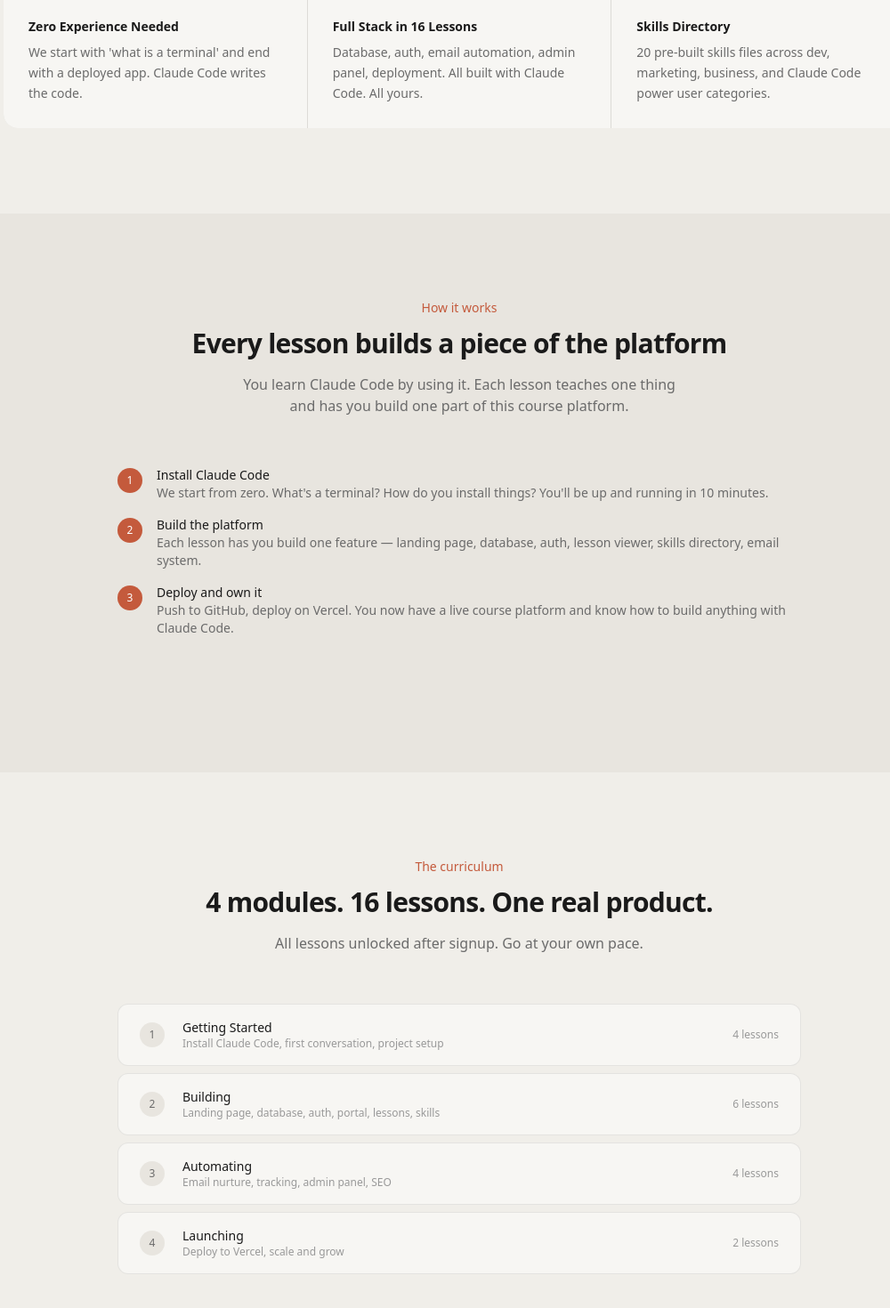
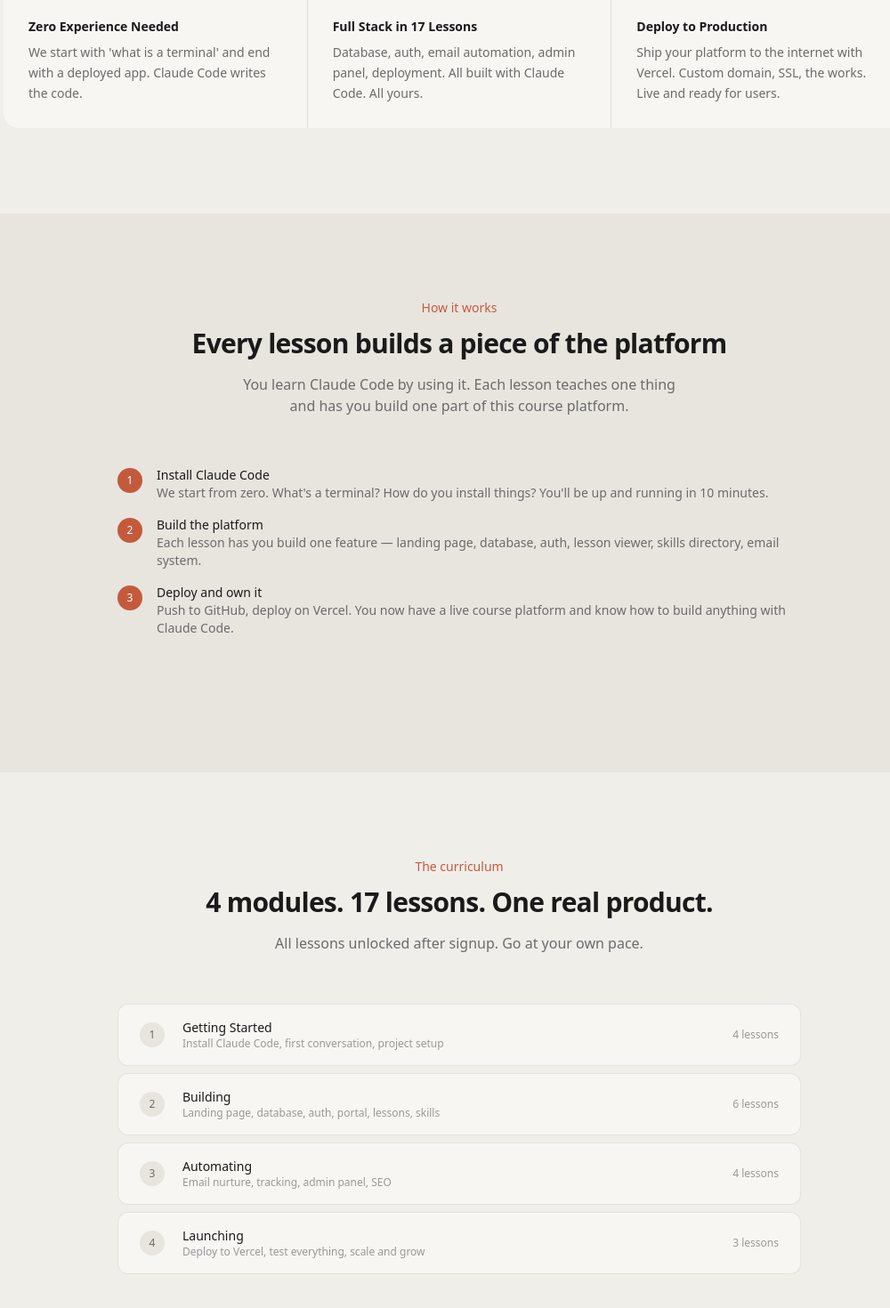
Before and after one commit to ethanplusai/claudecourse, a Next.js app: page / in a window 1280 px wide. Shown: the part 1200-2670 px from the top of the page at 89% size, without its empty margins (124-1124 px from the left). Built offline with nearby package versions, Linux system fonts and the light colour scheme.

Commit message:
Fix: update lesson count to 17, Module 4 to 3 lessons, remove duplicate feature
Co-Authored-By: Claude Opus 4.6 (1M context) <noreply@anthropic.com>

```diff
--- a/src/app/page.tsx
+++ b/src/app/page.tsx
@@ -5,7 +5,7 @@ import { Logo } from "@/components/logo";
 export const metadata: Metadata = {
   title: "Claude Course — Free Course: Learn Claude Code by Building",
   description:
-    "Learn Claude Code by building this exact platform from scratch. 16 lessons, 20 downloadable skills files, no experience needed. Free.",
+    "Learn Claude Code by building this exact platform from scratch. 17 lessons, 20 downloadable skills files, no experience needed. Free.",
   alternates: {
     canonical: "https://claudecourse.dev",
   },
@@ -33,14 +33,14 @@ const features = [
       "We start with 'what is a terminal' and end with a deployed app. Claude Code writes the code.",
   },
   {
-    title: "Full Stack in 16 Lessons",
+    title: "Full Stack in 17 Lessons",
     description:
       "Database, auth, email automation, admin panel, deployment. All built with Claude Code. All yours.",
   },
   {
-    title: "Skills Directory",
+    title: "Deploy to Production",
     description:
-      "20 pre-built skills files across dev, marketing, business, and Claude Code power user categories.",
+      "Ship your platform to the internet with Vercel. Custom domain, SSL, the works. Live and ready for users.",
   },
 ];
 
@@ -48,7 +48,7 @@ const modules = [
   { num: 1, title: "Getting Started", lessons: 4, desc: "Install Claude Code, first conversation, project setup" },
   { num: 2, title: "Building", lessons: 6, desc: "Landing page, database, auth, portal, lessons, skills" },
   { num: 3, title: "Automating", lessons: 4, desc: "Email nurture, tracking, admin panel, SEO" },
-  { num: 4, title: "Launching", lessons: 2, desc: "Deploy to Vercel, scale and grow" },
+  { num: 4, title: "Launching", lessons: 3, desc: "Deploy to Vercel, test everything, scale and grow" },
 ];
 
 const skillCategories = [
@@ -102,7 +102,7 @@ export default function LandingPage() {
       <section className="pt-44 pb-28 px-6">
         <div className="max-w-2xl mx-auto text-center">
           <p className="text-sm font-medium text-text-muted tracking-wide uppercase mb-6">
-            Free &middot; 16 Lessons &middot; 20 Skills Files
+            Free &middot; 17 Lessons &middot; 20 Skills Files
           </p>
 
           <h1 className="text-4xl md:text-5xl font-semibold leading-[1.15] tracking-tight mb-4 text-text">
@@ -251,7 +251,7 @@ export default function LandingPage() {
               The curriculum
             </p>
             <h2 className="text-3xl font-semibold tracking-tight mb-4">
-              4 modules. 16 lessons. One real product.
+              4 modules. 17 lessons. One real product.
             </h2>
             <p className="text-text-muted">
               All lessons unlocked after signup. Go at your own pace.
@@ -353,7 +353,7 @@ export default function LandingPage() {
             Start building.
           </h2>
           <p className="text-text-muted mb-8 leading-relaxed">
-            16 lessons. 20 skills files. One real product. Free.
+            17 lessons. 20 skills files. One real product. Free.
           </p>
           <div className="flex flex-col items-center gap-3">
             <Link
```
